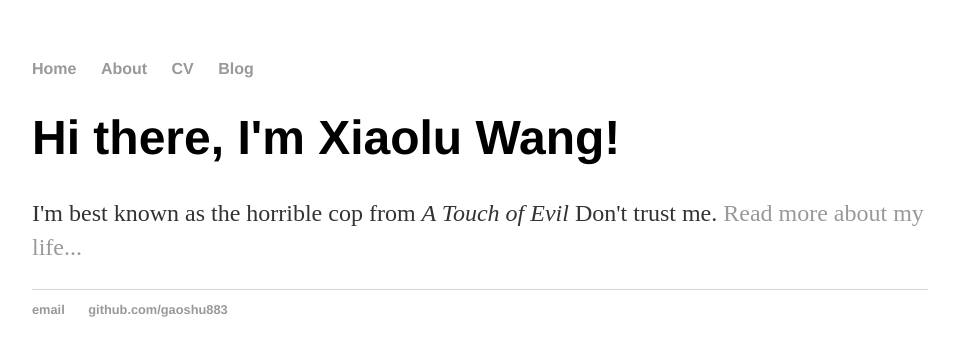
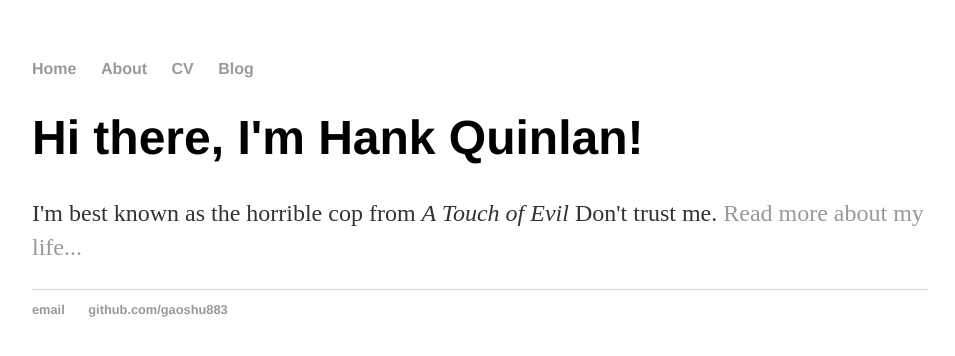
Before and after one commit to gaoshu883/gaoshu883.github.io, a Jekyll site: the page built from index.html, in a window 1280 px wide. Shown: the top 356 px of the page, without its empty margins (160-1115 px from the left). Built offline with Jekyll 4.4.1, drawn with Linux system fonts in a browser that asks for light colours.

Commit message:
Update index.html by using the default.html

```diff
--- a/index.html
+++ b/index.html
@@ -1,30 +1,8 @@
-<!DOCTYPE html>
-<html>
-	<head>
-		<title>Xiaolu Wang's blog</title>
-		<!-- link to main stylesheet -->
-		<link rel="stylesheet" type="text/css" href="/css/main.css">
-	</head>
-	<body>
-		<nav>
-			<ul>
-				<li><a href="/">Home</a></li>
-				<li><a href="/about">About</a></li>
-				<li><a href="/cv">CV</a></li>
-				<li><a href="/blog">Blog</a></li>
-			</ul>
-		</nav>
-		<div class="container">
-    		<div class="blurb">
-        		<h1>Hi there, I'm Xiaolu Wang!</h1>
-				<p>I'm best known as the horrible cop from <em>A Touch of Evil</em> Don't trust me. <a href="/about">Read more about my life...</a></p>
-    		</div><!-- /.blurb -->
-		</div><!-- /.container -->
-		<footer>
-    		<ul>
-        		<li><a href="mailto:gaoshu883@gmail.com">email</a></li>
-        		<li><a href="https://github.com/gaoshu883">github.com/gaoshu883</a></li>
-			</ul>
-		</footer>
-	</body>
-</html>
+---
+layout: default
+title: Hank Quinlan, Horrible Cop
+---
+<div class="blurb">
+	<h1>Hi there, I'm Hank Quinlan!</h1>
+	<p>I'm best known as the horrible cop from <em>A Touch of Evil</em> Don't trust me. <a href="/about">Read more about my life...</a></p>
+</div><!-- /.blurb -->
```
